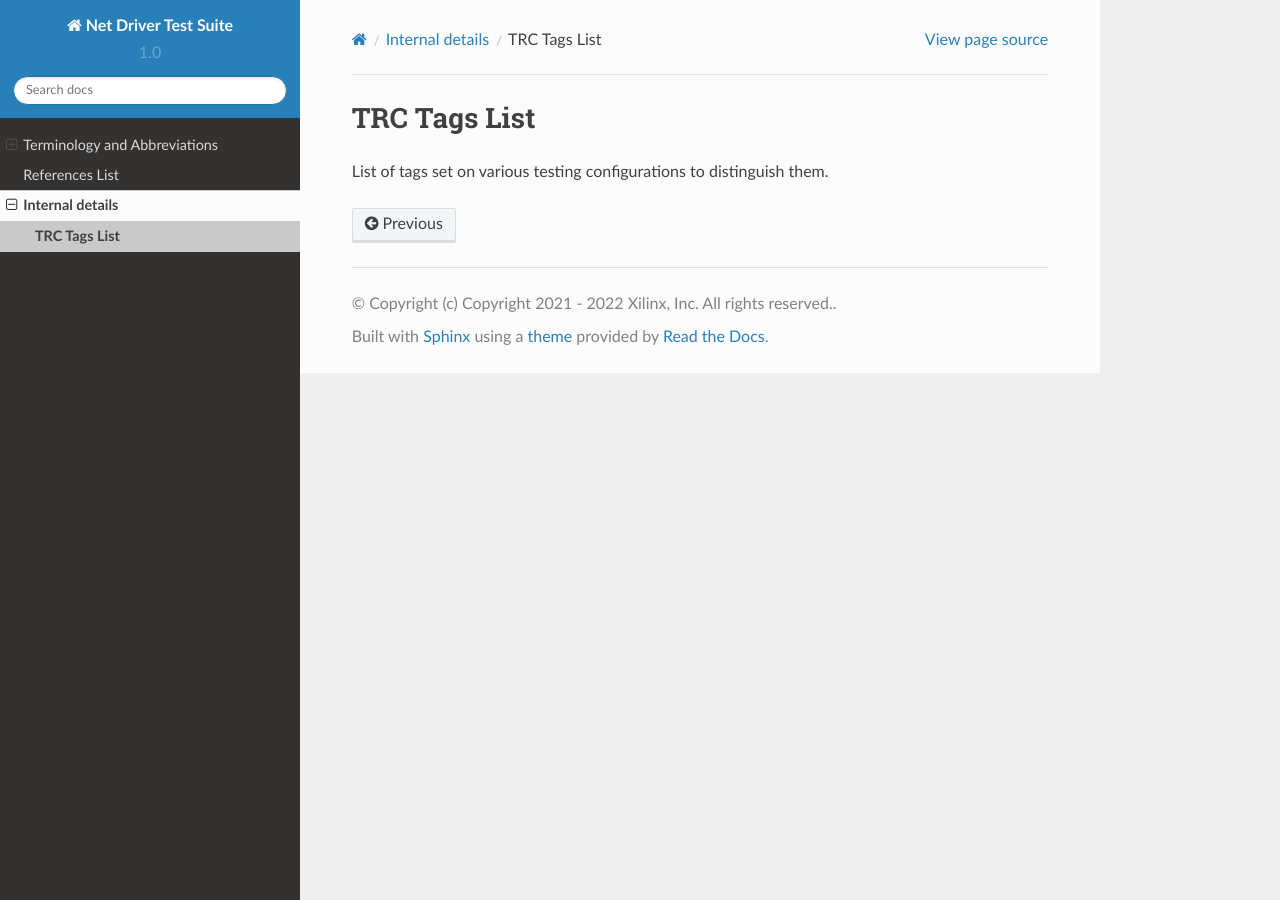
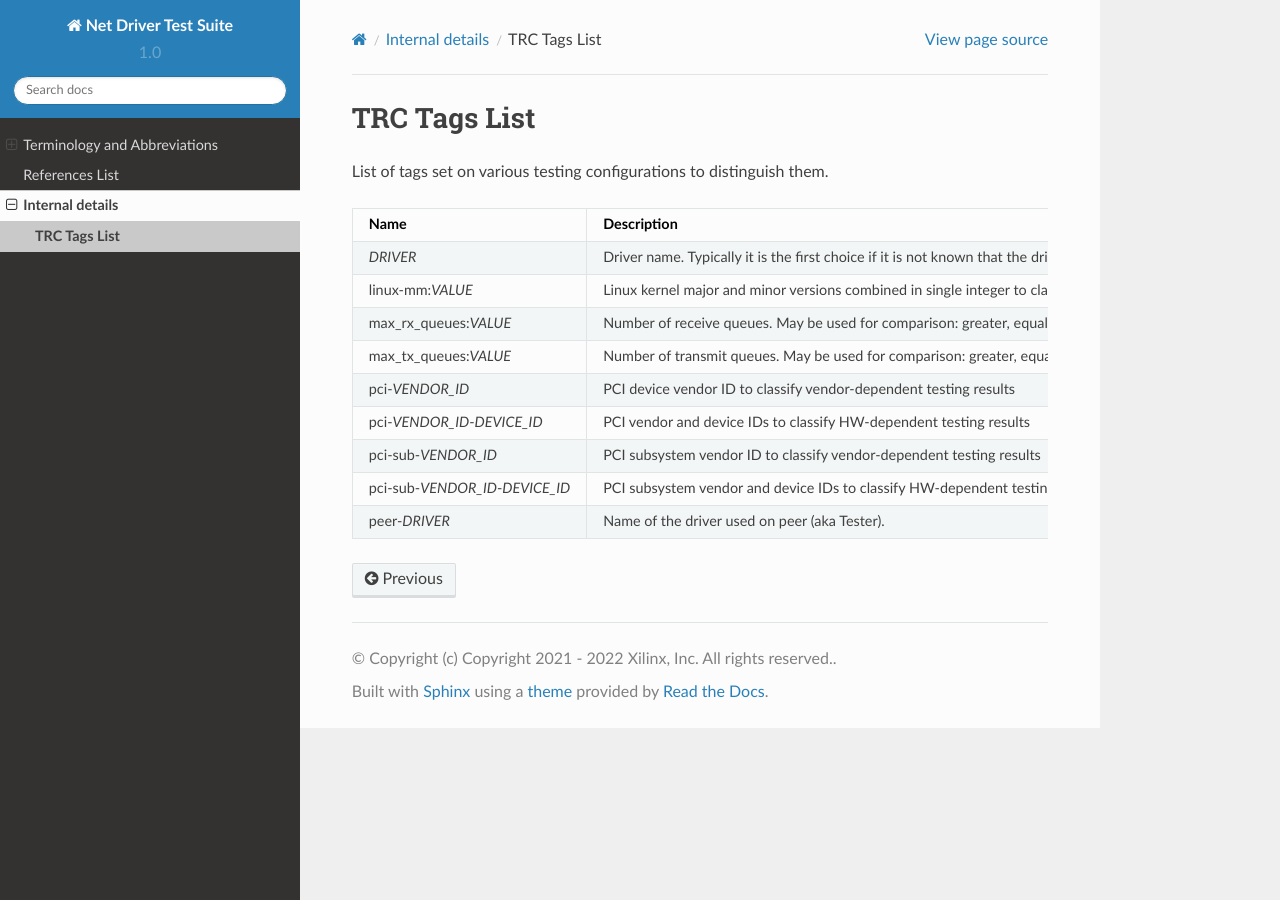
Before and after one commit to oktetlabs/net-drv-ts, a Sphinx documentation site: the page built from net-drv-ts/doc/dox_resources/tags.rst, in a window 1280 px wide. Built offline with Sphinx 7.4.7 and the Read the Docs theme 2.0.0, drawn with Linux system fonts in a browser that asks for light colours; pages that are not in the unit, such as notebooks, are missing from menus.

Commit message:
doc: add TRC tags documentation
Reviewed-by: Daniil Byshenko <daniilbyshenko@oktetlabs.ru>
Signed-off-by: Andrew Rybchenko <andrew.rybchenko@oktetlabs.ru>

```diff
--- a/net-drv-ts/doc/dox_resources/tags.rst
+++ b/net-drv-ts/doc/dox_resources/tags.rst
@@ -9,3 +9,53 @@ TRC Tags List
 =============
 
 List of tags set on various testing configurations to distinguish them.
+
+.. list-table::
+  :header-rows: 1
+
+  *
+    - Name
+    - Description
+    - Example
+  *
+    - *DRIVER*
+    - Driver name. Typically it is the first choice if it is not known
+      that the driver supports the feature, but HW does not have it.
+    - i40e, ice, sfc
+  *
+    - linux-mm:*VALUE*
+    - Linux kernel major and minor versions combined in single integer
+      to classify testing results which depend on it. May be used for
+      comparison: greater, equal, less.
+    - linux-mm:510
+  *
+    - max_rx_queues:*VALUE*
+    - Number of receive queues.
+      May be used for comparison: greater, equal, less.
+    - max_rx_queues:8
+  *
+    - max_tx_queues:*VALUE*
+    - Number of transmit queues.
+      May be used for comparison: greater, equal, less.
+    - max_tx_queues:8
+  *
+    - pci-*VENDOR_ID*
+    - PCI device vendor ID to classify vendor-dependent testing results
+    - pci-1af4
+  *
+    - pci-*VENDOR_ID*-*DEVICE_ID*
+    - PCI vendor and device IDs to classify HW-dependent testing results
+    - pci-1af4-1000
+  *
+    - pci-sub-*VENDOR_ID*
+    - PCI subsystem vendor ID to classify vendor-dependent testing results
+    - pci-1af4
+  *
+    - pci-sub-*VENDOR_ID*-*DEVICE_ID*
+    - PCI subsystem vendor and device IDs to classify HW-dependent testing
+      results
+    - pci-1af4-1000
+  *
+    - peer-*DRIVER*
+    - Name of the driver used on peer (aka Tester).
+    - peer-i40e
```
